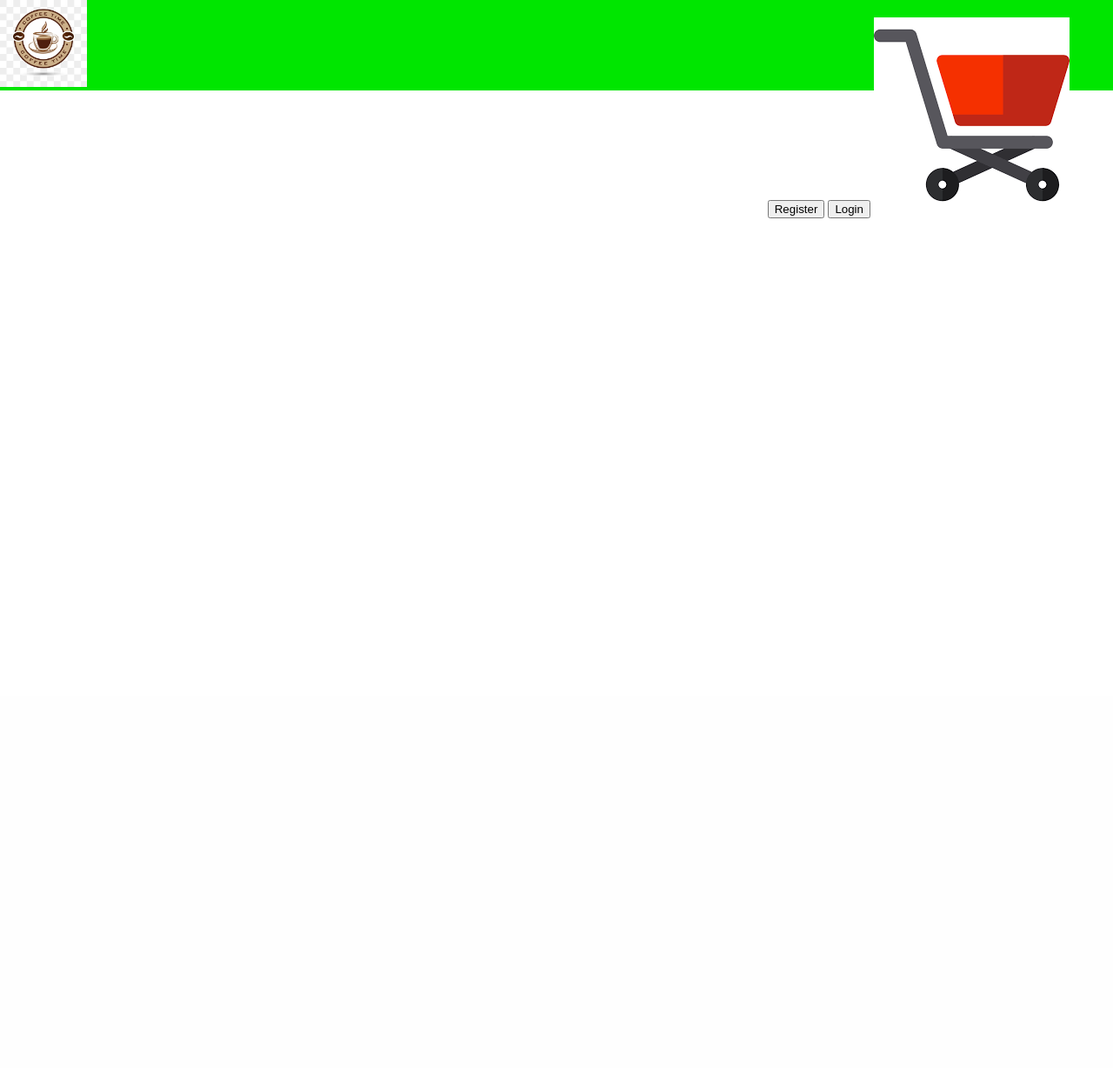
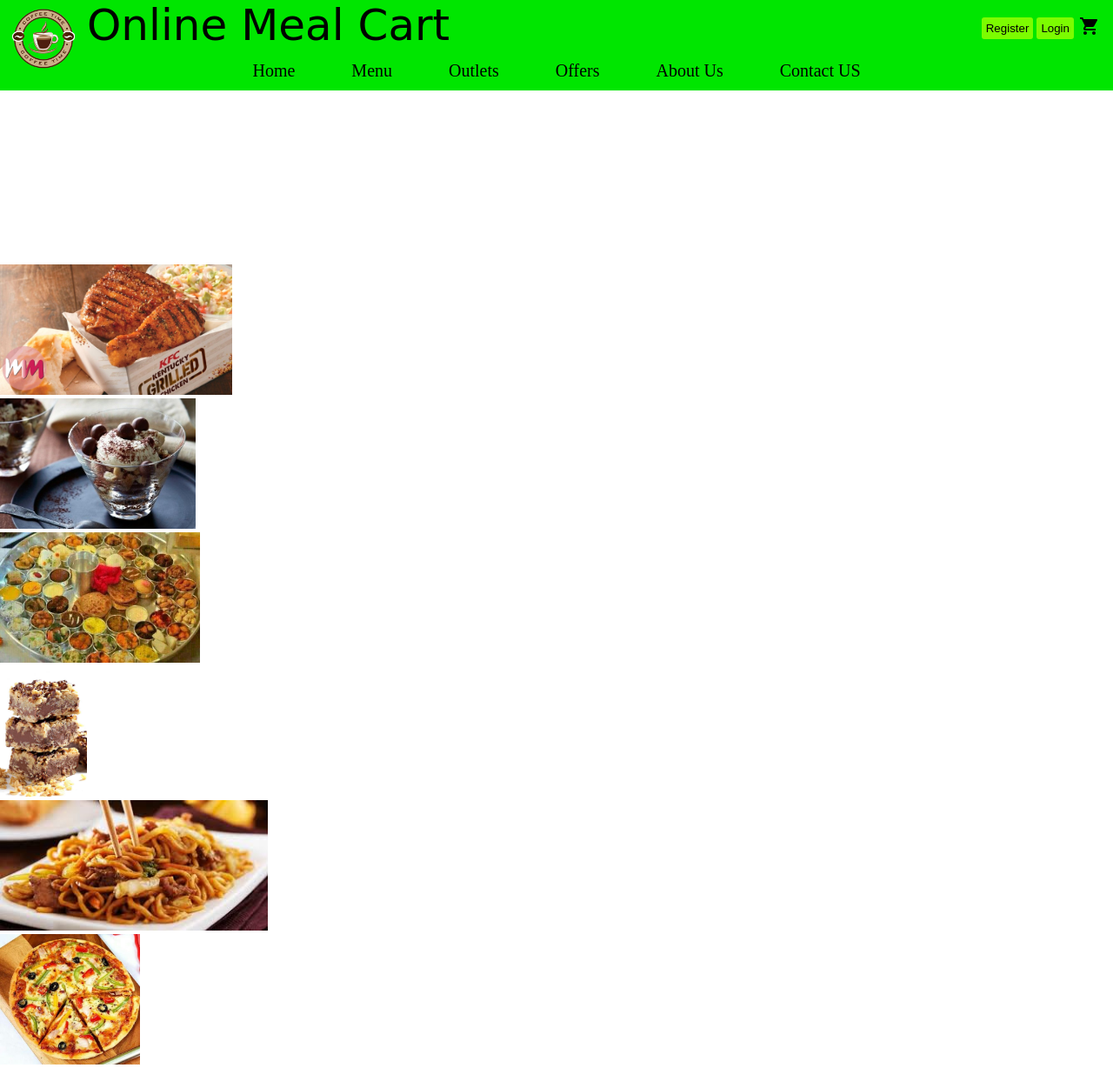
Before and after one commit to DilipWijethunga/IWT_Assignment, a PHP site: page / in a window 1280 px wide. Shown: the whole page at 87% size. Before the commit the page ends 251 px from the top, so only its background shows below. Run offline with PHP 8.4, Linux system fonts and the light colour scheme.

Commit message:
Kolaa wede

```diff
--- a/css/styles.css
+++ b/css/styles.css
@@ -6,7 +6,7 @@
 
 #reglogin{
     position: absolute;
-    right: 50px;
+    right: 45px;
     top: 20px;
 }
 
@@ -19,3 +19,75 @@ html,body{
     margin: 0px;
     padding: 0px;
 }
+
+#cart{
+   position: absolute;
+    right: 15px;
+    top: 18px;
+}
+
+#reglogin button,login{
+    background-color: lawngreen;
+    border: none;
+    border-radius: 3px;
+    padding: 5px;
+}
+
+#cname{
+    position: absolute;
+    font-family: cursive;
+    font-size: 50px;
+}
+
+#navlist{
+    position: absolute;
+    top: 70px;
+    font-size: 20px;
+    width: 100%;
+    text-align: center;
+}
+
+#navlist a{
+    padding-left: 30px;
+    padding-right: 30px;
+}
+
+a:link,a:visited,a:active{
+    text-decoration: none;
+    color: inherit;
+}
+
+.menu{
+    position: relative;
+    display: inline-block;
+    list-style: none;
+    padding: 0px;
+    margin: 0px;
+}
+
+.menu-content{
+    display: none;
+    position: absolute;
+    background-color: #f9f9f9;
+    min-width: 160px;
+    box-shadow: 0px 8px 16px 0px rgba(0,0,0,0.2);
+    padding: 12px 16px;
+    z-index: 1;
+}
+
+.menu:hover .menu-content{
+    display: block;
+}
+
+.menu li, .menu li a{
+    padding: 0px!important;
+    margin: 0px!important;
+}
+
+.slideshow{
+    padding: 100px;
+}
+
+.item img{
+    height: 150px;
+}
--- a/index.html
+++ b/index.html
@@ -8,22 +8,79 @@
 
 
 <body>
+
+
 <nav id="navbar">
-    <img src="images/coffee-time-png_91570.jpg" alt="logo" id="logo"> </img>
+    <img src="images/coffee-time-png_91570.png" alt="logo" id="logo"> </img>
+
+
+   <a id="cname">Online Meal Cart</a>
+
+    <div id="navlist">
+        <a href="index.html">Home</a>
+        <ul class="menu">
+            <a href="#">Menu</a>
+            <div class="menu-content">
+                <li><a href="#">Rice and Curry</a></li>
+                <li><a href="#">Fried Rice</a></li>
+                <li><a href="#">Lankan Foods</a></li>
+                <li><a href="#">Chinese Foods</a></li>
+                <li><a href="#">Indian Foods</a></li>
+                <li><a href="#">Beverage</a></li>
+                <li><a href="#">BBQ</a></li>
+                <li><a href="#">menu2</a></li>
+                <li><a href="#">menu3</a></li>
+            </div>
+        </ul>
+        <a href="#">Outlets</a>
+        <a href="#">Offers</a>
+        <a href="#">About Us</a>
+        <a href="#">Contact US</a>
+
+    </div>
+
 
     <div id="reglogin" >
         <button id="reg_button">Register</button>
-
         <button id="login">
         Login
         </button>
+    </div>
+    <span id="cart" >
+        <img src="images/cart.svg" alt="cart">
+    </span>
+</nav>
 
-    <span id="cart" >
-        <img src="images/cart.png" alt="cart">
-    </span>
+    <div class="slideshow">
 
     </div>
-</nav>
+
+    <div class="items">
+        <div class="item">
+            <div class="thumbnail" style="background-image:url(images/food_menu/bbq.jpg)" > </div>
+            <img src="images/food_menu/bbq.jpg" alt="bbq">
+        </div>
+
+        <div class="item">
+            <img src="images/food_menu/dessert.jpeg" alt="dessert">
+        </div>
+
+        <div class="item">
+            <img src="images/food_menu/indianfood.jpg" alt="indianfood">
+        </div>
+
+        <div class="item">
+            <img src="images/food_menu/no-bake-desserts-oatmeal-1524250875.jpg" alt="Dessert">
+        </div>
+
+        <div class="item">
+            <img src="images/food_menu/noodles.jpg" alt="noodles">
+        </div>
+
+        <div class="item">
+            <img src="images/food_menu/pizza.jpg" alt="pizza">
+        </div>
+    </div>
 </body>
 
 </html>
```
Also changed, not shown: images/cart.png (deleted), images/cart.svg (added), images/coffee-time-png_91570.jpg (deleted), images/coffee-time-png_91570.png (added), images/food_menu/bbq.jpg (added), images/food_menu/dessert.jpeg (added), images/food_menu/indianfood.jpg (added), images/food_menu/no-bake-desserts-oatmeal-1524250875.jpg (added), images/food_menu/noodles.jpg (added), images/food_menu/pizza.jpg (added), images/food_menu/rice.gif (added).
